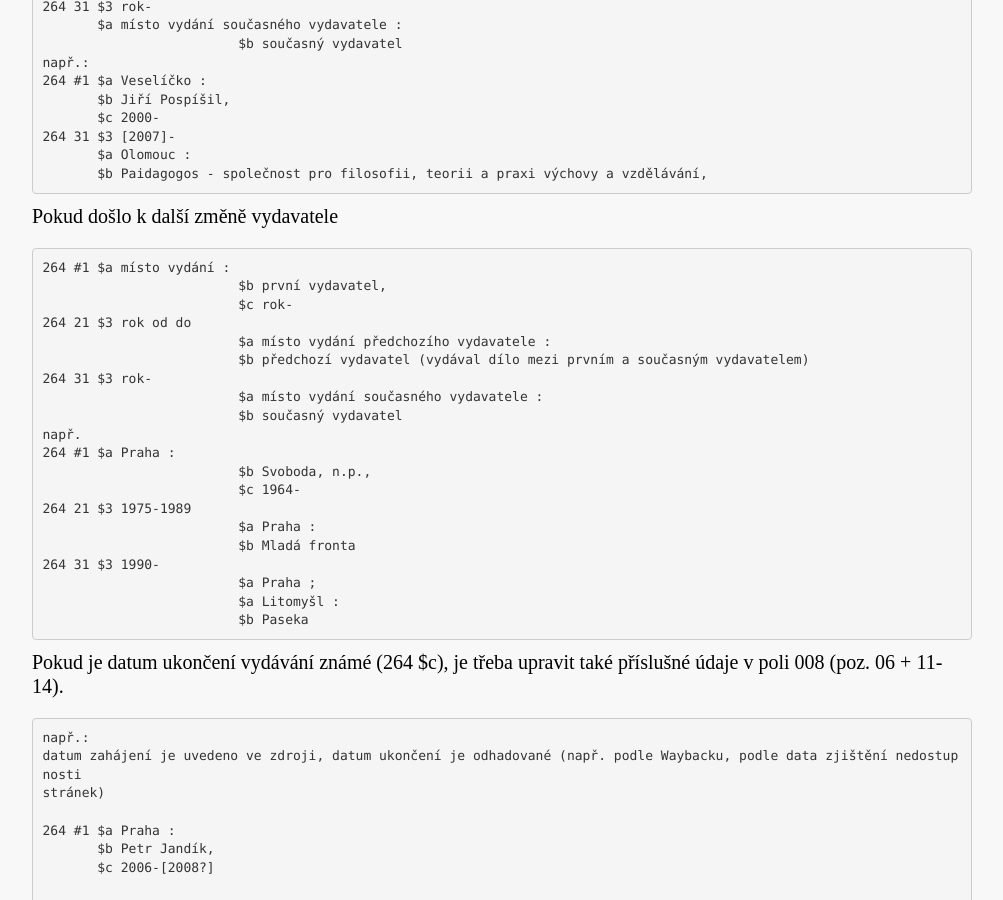
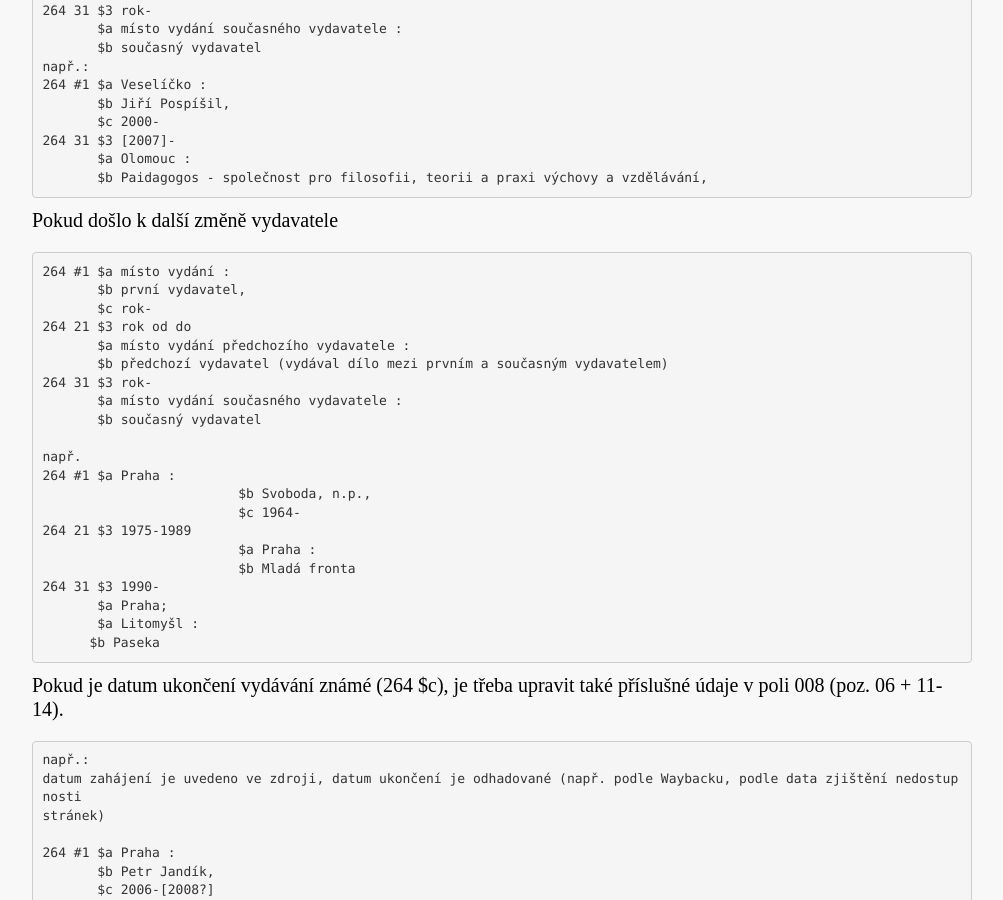
Before and after one commit to WebarchivCZ/katalogizacni-manual, a Jekyll site: the page built from _posts/2017-06-20-nazev.md, in a window 1280 px wide and 900 px high, scrolled down 9710 px. Shown: the whole window, without its empty margins (138-1141 px from the left). Built offline with Jekyll 4.4.1, drawn with Linux system fonts in a browser that asks for light colours; some of the changed text lies outside the part shown.

Commit message:
refiled fiels title and publisher

````diff
--- a/_posts/2017-06-20-nazev.md
+++ b/_posts/2017-06-20-nazev.md
@@ -17,7 +17,7 @@
 * **Druhý indikátor:** vyloučení znaků z řazení (obsahuje číslici, označující počet znaků, které mají být vyloučeny
 	z řazení, a to včetně mezer)
 
-&nbsp;&nbsp;&nbsp;&nbsp; 0-9 počet vyloučených znaků
+&nbsp;&nbsp;&nbsp;&nbsp;&nbsp; 0-9 počet vyloučených znaků
 
 ```
 např.:
@@ -55,17 +55,17 @@
 
 * **První indikátor:** vedlejší názvové záhlaví
 
-&nbsp;&nbsp;&nbsp;&nbsp; 0 vedlejší záhlaví se nevytváří (hodnota prvního indikátoru je 0 vždy, když není v záznamu uvedeno
+&nbsp;&nbsp;&nbsp;&nbsp;&nbsp; 0 vedlejší záhlaví se nevytváří (hodnota prvního indikátoru je 0 vždy, když není v záznamu uvedeno
 &nbsp;&nbsp;&nbsp;&nbsp;&nbsp;&nbsp;&nbsp; hlavní záhlaví v poli 1XX)
 
-&nbsp;&nbsp;&nbsp;&nbsp; 1 vedlejší záhlaví se vytváří
+&nbsp;&nbsp;&nbsp;&nbsp;&nbsp; 1 vedlejší záhlaví se vytváří
 
 
 
 * **Druhý indikátor:** vyloučení znaků z řazení (obsahuje číslici, označující počet znaků, které mají být vyloučeny
 	z řazení, a to včetně mezer)
 
-&nbsp;&nbsp;&nbsp;&nbsp; 0-9 počet vyloučených znaků
+&nbsp;&nbsp;&nbsp;&nbsp;&nbsp; 0-9 počet vyloučených znaků
 
 
 
@@ -200,9 +200,10 @@
 &nbsp;&nbsp;&nbsp;&nbsp; 3 další variantní název
 
 
-Při použití druhého indikátoru s hodnotou #, 0, 1 se návěští poznámky negeneruje.
-Při použití druhého indikátoru s hodnotou 2-8 se návěští poznámky generuje systémem.
-Při použití druhého indikátoru s hodnotou # lze vyplnit podpole $i s vysvětlujícím návěštím; podpole $i se pak uvádí na začátku pole 246, před podpolem $a.
+&nbsp;&nbsp;&nbsp;&nbsp;Při použití druhého indikátoru s hodnotou #, 0, 1 se návěští poznámky negeneruje.
+&nbsp;&nbsp;&nbsp;&nbsp;Při použití druhého indikátoru s hodnotou 2-8 se návěští poznámky generuje systémem.
+&nbsp;&nbsp;&nbsp;&nbsp;Při použití druhého indikátoru s hodnotou # lze vyplnit podpole $i s vysvětlujícím návěštím;
+&nbsp;&nbsp;&nbsp;&nbsp;podpole $i se pak uvádí na začátku pole 246, před podpolem $a.
 
 
 ```
@@ -341,7 +342,7 @@
 
 ### 247 (Předchozí název) (O)
 
-Do pole 247 zapisujeme názvovou informaci  v případě, že došlo ke změně **hlavního názvu** webové stránky. Pole 247 slouží k uchování původního **hlavního názvu** webové stránky, zatímco do pole 245 zapíšeme název nový. **První indikátor pole 247 musí být vždy 1.**
+Do pole 247 zapisujeme názvovou informaci  v případě, že došlo ke změně **hlavního názvu** webové stránky. Pole 247 slouží k uchování původního **hlavního názvu** webové stránky, zatímco do pole 245 zapíšeme název nový. První indikátor pole 247 musí být vždy 1.
 
 ```
 např.:
@@ -367,7 +368,7 @@
 vynecháváme jen tehdy, pokud nejsou trvalou součástí jména a/nebo nezmění gramaticky podobu jména nakladatele. Přesně se uvádí i fráze typu nákladem vlastním, nákladem autorovým, Selbstverlag, apod.,
 
 Pokud potřebné údaje nejsou v popisovaném provedení uvedeny, vždy se snažíme alespoň přibližně určit místo (obec či státní území v současném pojetí) a datum vydání
-(přibližný rok či rozmezí let). Tyto údaje patří do hranatých závorek, případně jsou doplněny otazníkem. U integračních zdrojů lze pravděpodobný začátek vydávání určit prostřednictvím archivů elektronických zdrojů  [Internet archive](https://www.archive.org/), popř. [Webarchiv](http://www.webarchiv.cz/cs).  Až jako poslední, velmi výjimečnou variantu zapisujeme frázi: **[místo vydání není známé]**. Pokud nelze zjistit nakladatele, zapisujeme frázi: **[nakladatel není známý]**. Frázi **[datum vydání není známé]** nepoužíváme, vždy bychom měli doplnit nějaké přibližné datum vydání.
+(přibližný rok či rozmezí let). Tyto údaje patří do hranatých závorek, případně jsou doplněny otazníkem. U integračních zdrojů lze pravděpodobný začátek vydávání určit prostřednictvím archivů elektronických zdrojů  [Internet archive](https://www.archive.org/), popř. [Webarchiv](http://www.webarchiv.cz/cs).  Až jako poslední, velmi výjimečnou variantu zapisujeme frázi: *[místo vydání není známé]*. Pokud nelze zjistit nakladatele, zapisujeme frázi: *[nakladatel není známý]*. Frázi *[datum vydání není známé]* nepoužíváme, vždy bychom měli doplnit nějaké přibližné datum vydání.
 
 
 ```
@@ -397,19 +398,19 @@
 
 
 **Indikátory**
-**První indikátor:** určuje pořadí údajů
+* **První indikátor:** určuje pořadí údajů
 * neuvádí se první údaj (zdroj je katalogizována poprvé, předpoklkádá se, že nedojde ke změnám nakladatele, distributora)
 * 2 dočasný údaj (pokud se nakladatelé nebo místa vydání mění, uvedou se zde nakladatelé, kteří vydávali zdroj mezi prvním a posledním nakladatelem)
 * 3 současný/poslední údaj (pokud se změnilo místo nebo jméno spojené s vydáním zdroje)
 
-**Druhý indikátor:** určuje funkci
+* **Druhý indikátor:** určuje funkci
 * 0 vytvoření/vznik (pro nezveřejněná díla)
 * 1 nakladatel
 * 2 distributor
 * 3 výrobce
 * 4 údaje o autorských právech
 
-**Podpole**
+* **Podpole**
 * $a Místo vydání, distribuce atd. (O)
 * $b Jméno nakladatele, distributora, atd. (O)
 * $c Datum vydání, distribuce, atd. (O)
@@ -440,8 +441,8 @@
        $c [2009]-
 
 264 #1 $a Praha :
-			 $b Národní knihovna,
-			 $c 1999-2004
+       $b Národní knihovna,
+       $c 1999-2004
 ```
 
 
@@ -450,9 +451,9 @@
 ```
 např.:
 264 #1 $a Praha ;
-   	   $a Litomyšl :
-	     $b Paseka,
-	     $c 2003
+       $a Litomyšl :
+       $b Paseka,
+       $c 2003
 ```
 
 
@@ -461,13 +462,13 @@
 ```
 např.:
 264 #1 $a Brno :
-	     $b ERA, s.r.o. :
-	     $b Státní památkový ústav v Brně;
-	     $a Olomouc :
-	     $b Státní památkový ústav v Olomouci;
-			 $a Ostrava :
-			 $b Státní památkový ústav v Brně,
-	     $c 2001-
+       $b ERA, s.r.o. :
+       $b Státní památkový ústav v Brně;
+       $a Olomouc :
+       $b Státní památkový ústav v Olomouci;
+       $a Ostrava :
+       $b Státní památkový ústav v Brně,
+       $c 2001-
 ```
 
 
@@ -480,7 +481,7 @@
 
 264 31 $3 rok-
        $a místo vydání současného vydavatele :
-			 $b současný vydavatel
+       $b současný vydavatel
 např.:
 264 #1 $a Veselíčko :
        $b Jiří Pospíšil,
@@ -495,14 +496,15 @@
 
 ```
 264 #1 $a místo vydání :
-			 $b první vydavatel,
-			 $c rok-
+       $b první vydavatel,
+       $c rok-
 264 21 $3 rok od do
-			 $a místo vydání předchozího vydavatele :
-			 $b předchozí vydavatel (vydával dílo mezi prvním a současným vydavatelem)
+       $a místo vydání předchozího vydavatele :
+       $b předchozí vydavatel (vydával dílo mezi prvním a současným vydavatelem)
 264 31 $3 rok-
-			 $a místo vydání současného vydavatele :
- 		 	 $b současný vydavatel
+       $a místo vydání současného vydavatele :
+       $b současný vydavatel
+
 např.
 264 #1 $a Praha :
 			 $b Svoboda, n.p.,
@@ -511,15 +513,16 @@
 			 $a Praha :
 			 $b Mladá fronta
 264 31 $3 1990-
-			 $a Praha ;
-			 $a Litomyšl :
-			 $b Paseka
+       $a Praha;
+       $a Litomyšl :
+      $b Paseka
 ```
 
 
 
 
-Pokud je datum ukončení vydávání známé (264 $c), je třeba upravit také příslušné údaje v poli 008 (poz. 06 + 11-14).
+Pokud je datum ukončení vydávání známé (264 $c), je třeba upravit také příslušné údaje v
+poli 008 (poz. 06 + 11-14).
 
 ```
 např.:
````
